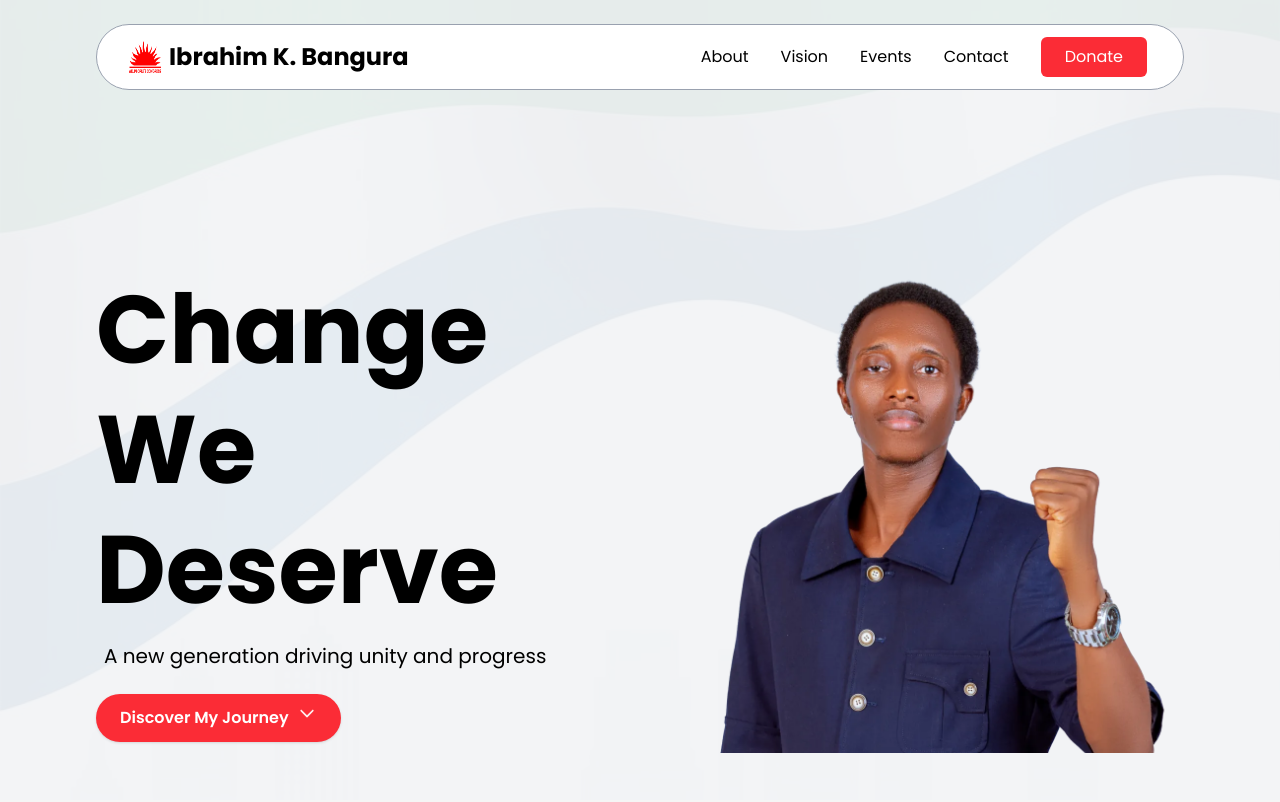
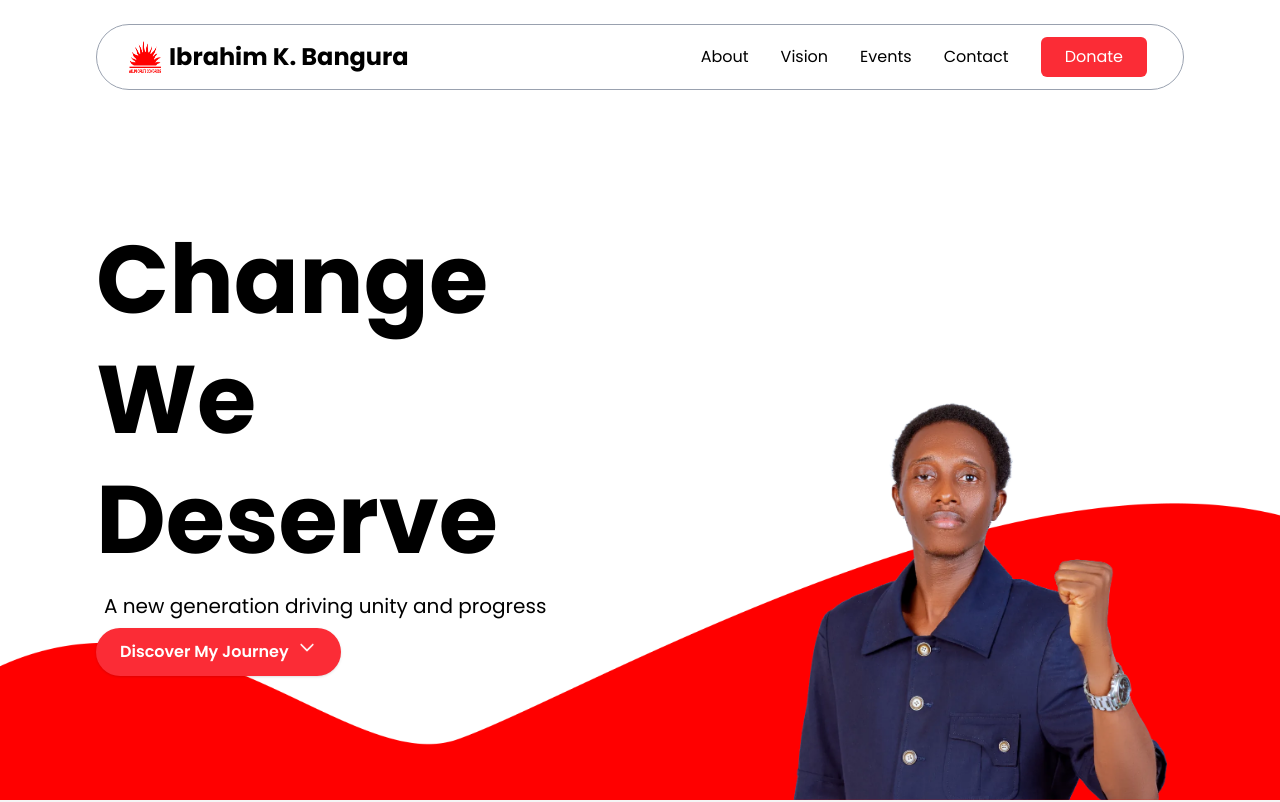
Before and after one commit to ideftbuild/apc-deputy-landing, a React (Vite) app: page / in a window 1280 px wide. Shown: the top 802 px of the page. Built offline with nearby package versions, Linux system fonts and the light colour scheme.

Commit message:
refactor: update hero background image

```diff
--- a/src/App.css
+++ b/src/App.css
@@ -47,7 +47,7 @@ input {
 }
 
 #hero {
-    background-image: url("/img/hero_background_image.jpeg");
+    background-image: url("/img/bg_image.png");
     background-size: cover;
     background-repeat: no-repeat;
     height: 100vh;
--- a/src/components/Hero.tsx
+++ b/src/components/Hero.tsx
@@ -25,17 +25,17 @@ export default function Hero() {
   return (
     <section
       id="hero"
-      className="flex justify-center text-black top-0 sticky z-10 h-screen"
+      className="flex justify-center text-black top-0 sticky z-10 h-screen overflow-hidden"
       style={{ opacity: scrollOpacity }}
     >
-      <div className="absolute inset-0 bg-gray-100/94"></div>
-      <div className="relative z-50 flex flex-col lg:flex-row items-center lg:gap-6 justify-center w-full px-6 md:px-12 lg:px-24 pt-20 md:pt-24 lg:mt-[9%]">
-        {/* Text Content */}
-        <div className="flex flex-col justify-center text-center lg:text-left w-full lg:w-1/2 max-w-2xl">
+      <div className="relative z-50 w-full h-full">
+        {/* Text Content - Centered */}
+        <div className="absolute inset-0 flex items-start md:items-center justify-center px-6 md:px-12 lg:px-24 pt-36 md:pt-24 ">
+          <div className="flex flex-col text-center lg:text-left w-full lg:w-1/2 max-w-2xl lg:mr-auto">
             <h1 className="text-4xl sm:text-5xl md:text-6xl lg:text-7xl xl:text-8xl font-extrabold leading-tight mb-3">
               Change We Deserve
             </h1>
-          <p className="text-base md:text-lg lg:text-xl mb-6 lg:pl-2">
+            <p className="text-base md:text-lg lg:text-xl lg:pl-2 mb-4 md:mb-2">
               A new generation driving unity and progress
             </p>
             <a
@@ -59,13 +59,14 @@ export default function Hero() {
               </svg>
             </a>
           </div>
+        </div>
 
-        {/* Image Container */}
-        <div className="relative w-full lg:w-1/2 h-[40vh] sm:h-[45vh] md:h-[50vh] lg:h-[70vh] mt-6 lg:mt-0">
+        {/* Image Container - Always at bottom */}
+        <div className="absolute bottom-0 left-0 right-0 flex justify-center lg:justify-end lg:right-0 lg:left-auto lg:w-1/2 px-6 md:px-12 lg:px-24">
           <img
             src="img/client_image.webp"
             alt="Hero image showing unity"
-            className="absolute bottom-0 left-1/2 -translate-x-1/2 w-auto h-full max-w-full object-contain"
+            className="w-auto h-[40vh] sm:h-[45vh] md:h-[50vh] lg:h-[70vh] max-w-full object-contain object-bottom"
           />
         </div>
       </div>
```
Also changed, not shown: public/img/bg_image.png (added). Lines whose indentation alone changed are shown as unchanged.
